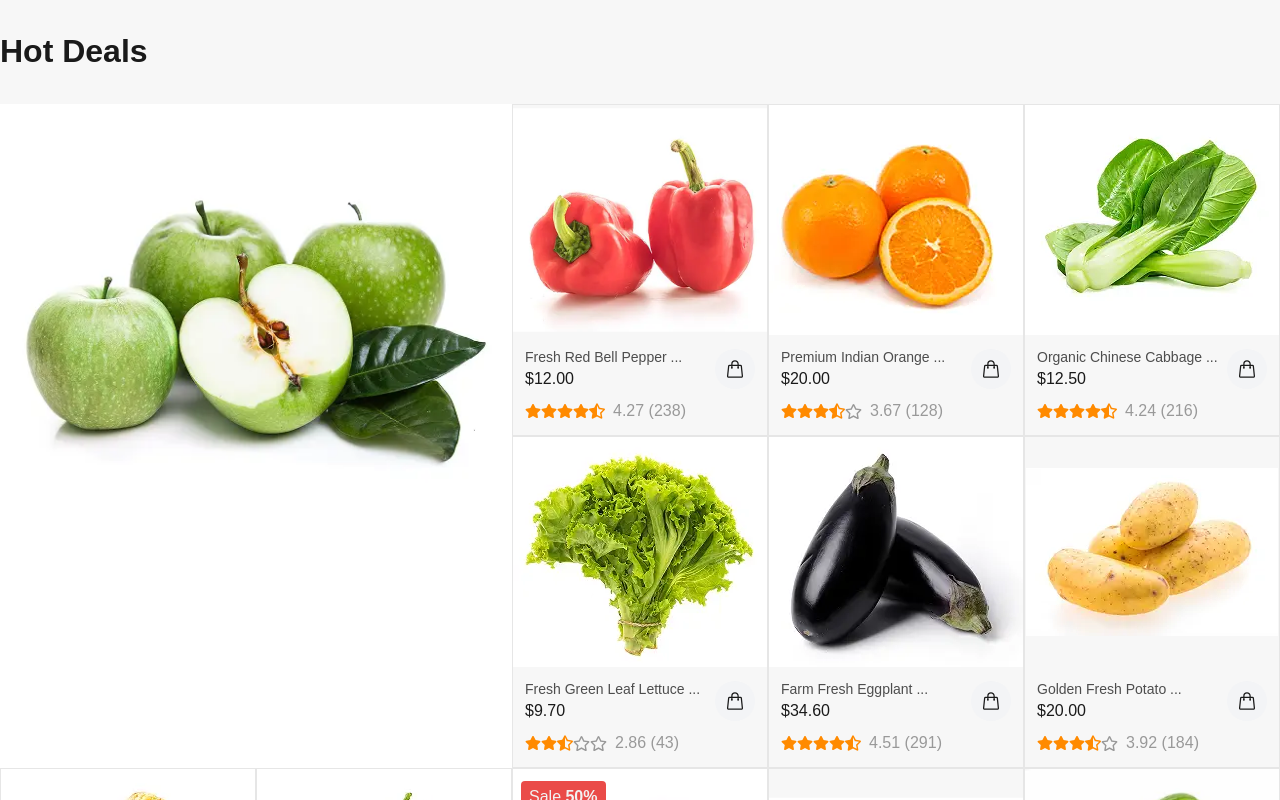
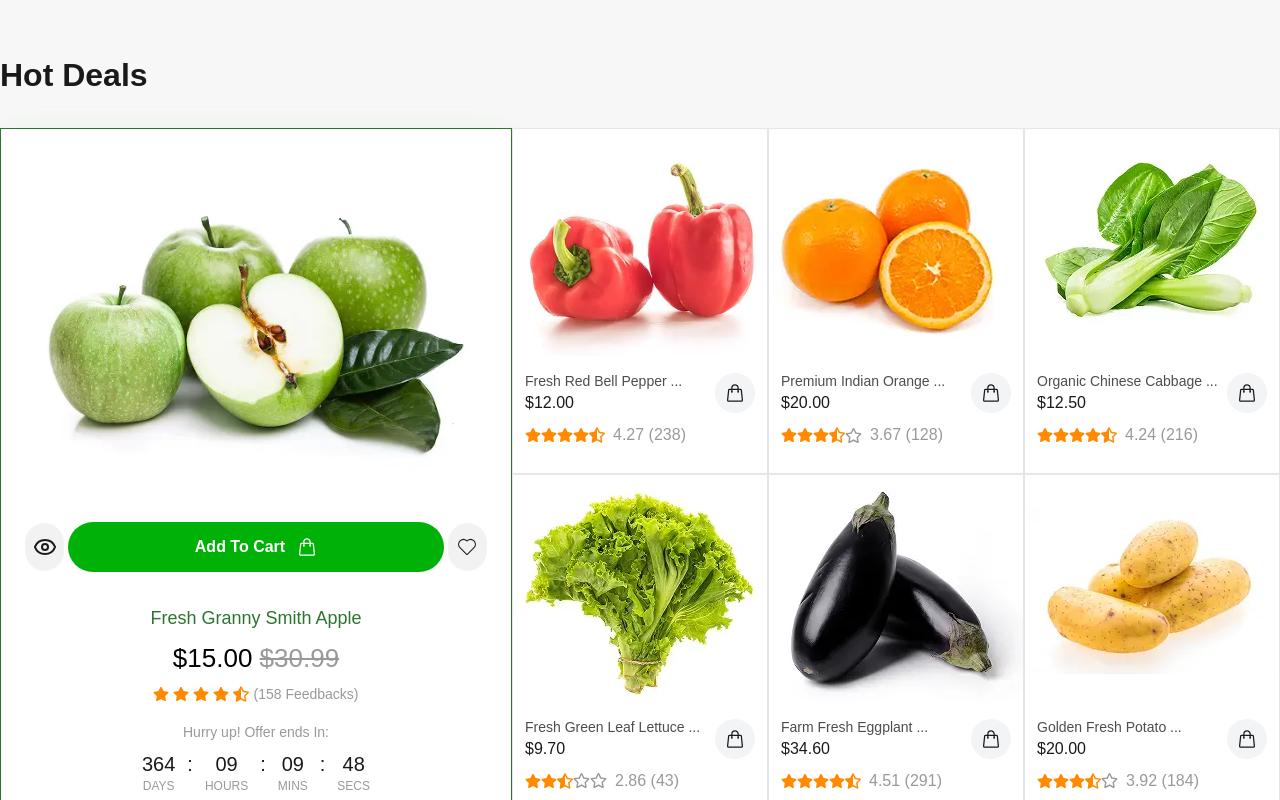
Before and after one commit to shayanabdullah/Eco-bazar, a React (Vite) app: page / in a window 1280 px wide. Shown: the part 3020-3820 px from the top of the page. Built offline with nearby package versions, Linux system fonts and the light colour scheme.

Commit message:
full hot deals  done

```diff
--- a/dev-dist/sw.js
+++ b/dev-dist/sw.js
@@ -81,7 +81,7 @@ define(['./workbox-7e5eb42b'], (function (workbox) { 'use strict';
     "revision": "3ca0b8505b4bec776b69afdba2768812"
   }, {
     "url": "index.html",
-    "revision": "0.kcuk5lse06g"
+    "revision": "0.j863kn4ai4"
   }], {});
   workbox.cleanupOutdatedCaches();
   workbox.registerRoute(new workbox.NavigationRoute(workbox.createHandlerBoundToURL("index.html"), {
--- a/src/components/common/ProductCard.jsx
+++ b/src/components/common/ProductCard.jsx
@@ -7,7 +7,7 @@ import { CiHeart } from "react-icons/ci";
 const ProductCard = ({item, className}) => {
   return (
     <div
-      className={`border border-gray-1 transition-all duration-300 hover:border-hard-primary group relative cursor-pointer hover:shadow-md shadow-primary/32 ${className}`}
+      className={`border border-gray-1 transition-all duration-300 hover:border-hard-primary group bg-white relative cursor-pointer hover:shadow-md shadow-primary/32 ${className}`}
       key={item.id}
     >
       {/* Img */}
@@ -42,12 +42,14 @@ const ProductCard = ({item, className}) => {
           {/* hover quick view  */}
 
           <div className="flex flex-col gap-y-1.5 absolute top-2 right-3">
+
             <div className="w-7 md:w-10 h-7 md:h-10 rounded-full shadow-md flex items-center justify-center opacity-0 translate-x-3 transition-all duration-300 group-hover:opacity-100 group-hover:translate-x-0 bg-white border border-gray-100 cursor-pointer ">
               <LuEye className="text-gray-9  md:text-xl" />
             </div>
             <div className="w-7 md:w-10 h-7 md:h-10 rounded-full shadow-md flex items-center justify-center opacity-0 translate-x-3 transition-all duration-300 group-hover:opacity-100 group-hover:translate-x-0 bg-white border border-gray-100 cursor-pointer ">
               <CiHeart className="text-gray-9 md:text-xl" />
             </div>
+
           </div>
         </div>
         {/* rating */}
--- a/src/components/home/Deals.jsx
+++ b/src/components/home/Deals.jsx
@@ -44,7 +44,7 @@ const Deals = () => {
 
                     {/* Hours */}
                      <div className="flex flex-col gap-y-2">
-                         <p className="text-center">{hour}
+                         <p className="text-center">{hour < 10 ? '0'+hour : hour}
                           <span className="block text-xs font-normal text-center">Hours</span>
                           </p>
                     </div>
@@ -55,7 +55,7 @@ const Deals = () => {
 
                     {/* Minutes */}
                      <div className="flex flex-col gap-y-2">
-                         <p className="text-center">{min}
+                         <p className="text-center">{min < 10 ? '0'+min : min}
                           <span className="block text-xs font-normal">mins</span>
                           </p>
                     </div>
@@ -66,7 +66,7 @@ const Deals = () => {
 
                     {/* secs */}
                      <div className="flex flex-col gap-y-2">
-                         <p className="text-center">{sec}
+                         <p className="text-center">{sec < 10 ? '0'+ sec : sec}
                           <span className="block text-xs font-normal text-center">secs</span>
                           </p>
                     </div>
--- a/src/components/home/HotDeals.jsx
+++ b/src/components/home/HotDeals.jsx
@@ -1,38 +1,157 @@
-import React from 'react'
-import Container from '../layouts/Container'
-import CommonSection from '../common/CommonSection'
-import { popularProducts } from '../../utils/data'
-import ProductCard from './../common/ProductCard';
+import React from "react";
+import Container from "../layouts/Container";
+import CommonSection from "../common/CommonSection";
+import { popularProducts } from "../../utils/data";
+import ProductCard from "./../common/ProductCard";
+import { LuEye } from "react-icons/lu";
+import { CiHeart } from "react-icons/ci";
+import { HiOutlineShoppingBag } from "react-icons/hi2";
+import { useDynamicRating } from "../../hooks/useDynamicRating";
+import { FaRegStar, FaStar, FaStarHalfAlt } from "react-icons/fa";
+import { IoWarningOutline } from "react-icons/io5";
+import { UseCountDown } from "../../hooks/UseCountDown";
 
 const HotDeals = () => {
-  const maxProdToShow =popularProducts.slice(0, 13)
+    const { day, hour, min, sec, expired, message } = UseCountDown("Jun 17 2027");
+  const maxProdToShow = popularProducts.slice(0, 13);
   return (
-    <section className='bg-[#F7F7F7] py-15 '>
+    <section className="bg-[#F7F7F7] py-15 ">
       <Container>
-            <CommonSection title={'Hot Deals'} className={'text-2xl! md:text-heading-05!'}/>
+        <CommonSection
+          title={"Hot Deals"}
+          className={"text-2xl! md:text-heading-05!"}
+        />
         <div className="grid grid-cols-2 grid-rows-3 md:grid-cols-3 lg:grid-cols-5 px-4 lg:px-0">
-              {
-                maxProdToShow.map((item, index)=> (
+          {maxProdToShow.map((item, index) => (
             <>
               {index === 0 && (
+                <div className="right col-span-2 row-span-2 size-full bg-white px-6 border border-hard-primary pb-6 shadow-[0_15px_40px_rgba(32,181,38,0.12)] group  md:h-full">
+                  <img
+                    src={maxProdToShow[2].image}
+                    alt="img"
+                    className="w-full group-hover:scale-[1.02] transition-all duration-300"
+                  />
+               <div className="flex flex-col max-h-full">
+                   <div className="flex items-center justify-between gap-x-1 pb-8">
+                    {/* wishlist */}
+                    <div className="w-8 md:w-12 h-8 md:h-12 rounded-full flex items-center justify-center  bg-[#F2F2F2] border border-gray-100 cursor-pointer ">
+                      <LuEye className="text-gray-9  md:text-2xl" />
+                    </div>
+                    {/* button  */}
+                    <button className="w-full bg-primary py-3.25 rounded-full text-white font-poppins font-semibold text-sm md:text-base flex items-center justify-center gap-x-3 cursor-pointer">
+                      Add To Cart
+                      <HiOutlineShoppingBag className=" md:text-xl" />
+                    </button>
+                    {/* quick view */}
+                    <div className="w-8 md:w-12 h-8 md:h-12 rounded-full  flex items-center justify-center  bg-[#F2F2F2] border border-gray-100 cursor-pointer ">
+                      <CiHeart className="text-gray-9 md:text-2xl" />
+                    </div>
+                  </div>
 
-              <div className="right col-span-2 row-span-2 size-full bg-white">
-                <img src={maxProdToShow[2].image} alt="img" className='w-full' />
+                  <div className=" flex flex-col items-center justify-center ">
+                    {/* Title */}
+                    <div className="text w-full text-center">
+                      <h2 className="font-poppins font-normal text-lg text-hard-primary mb-2">
+                        {maxProdToShow[2].name}
+                      </h2>
+                      {/* Price */}
+                      <p className="font-poppins font-medium text-xl md:text-[26px] ">
+                        ${maxProdToShow[2].price.toFixed(2)}{" "}
+                        <span className="line-through text-gray-4 font-normal">
+                          ${maxProdToShow[2].oldPrice.toFixed(2)}
+                        </span>
+                      </p>
+                    </div>
+                    {/* Rating */}
+                    <div className="">
+                      <div className="flex items-center gap-x-1 capitalize mt-2">
+                        {useDynamicRating(maxProdToShow[2].rating).map(
+                          (rate) =>
+                            rate === "full" ? (
+                              <FaStar className="text-warning text-body-md" />
+                            ) : rate === "half" ? (
+                              <FaStarHalfAlt className="text-warning text-body-md" />
+                            ) : (
+                              <FaRegStar className="text-gray-4 text-[17px]" />
+                            ),
+                        )}
+                        <p className="font-poppins font-normal text-gray-4 text-sm">{`(${maxProdToShow[2].reviewCount} Feedbacks)`}</p>
+                      </div>
+                    </div>
+                    {/* Countdown */}
+                    <div className="flex flex-col gap-y-2 items-center  mt-12 md:mt-4.5">
+                      <h3 className="font-poppins font-normal text-gray-4 text-sm ">
+                        Hurry up! Offer ends In:
+                      </h3>
+                      <div className="">
+                        {expired ? (
+                          <p className="font-poppins font-medium text-xl w-full text-red-800 capitalize flex items-center">
+                            {message} <IoWarningOutline className="text-xl" />
+                          </p>
+                        ) : (
+                          <div className="">
+                            <div className="flex items-start gap-x-3 font-poppins text-xl  font-medium text-gray-9 uppercase w-full justify-center">
+                              {/* Days */}
+                              <div className="flex flex-col gap-y-2 ">
+                                <p className="text-center">
+                                  {day}
+                                  <span className="block text-xs font-normal text-center text-gray-4">
+                                    Days
+                                  </span>
+                                </p>
+                              </div>
+
+                              <span>:</span>
+
+                              {/* Hours */}
+                              <div className="flex flex-col gap-y-2 ">
+                                <p className="text-center">
+                                  {hour < 10 ? "0" + hour : hour}
+                                  <span className="block text-xs font-normal text-center text-gray-4">
+                                    Hours
+                                  </span>
+                                </p>
+                              </div>
+
+                              <span>:</span>
+
+                              {/* Minutes */}
+                              <div className="flex flex-col gap-y-2 ">
+                                <p className="text-center">
+                                  {min < 10 ? "0" + min : min}
+                                  <span className="block text-xs font-normal text-gray-4">
+                                    mins
+                                  </span>
+                                </p>
+                              </div>
+
+                              <span>:</span>
+
+                              {/* secs */}
+                              <div className="flex flex-col gap-y-2">
+                                <p className="text-center">
+                                  {sec < 10 ? "0" + sec : sec}
+                                  <span className="block text-xs font-normal text-center text-gray-4">
+                                    secs
+                                  </span>
+                                </p>
+                              </div>
+                            </div>
                           </div>
                         )}
-                {
-                  index !== 2 && index !== 0 && (
-                      <ProductCard item={item}/>
-                  )
-                }
-
+                      </div>
+                    </div>
+                  </div>
+               </div>
+                </div>
+              )}
+              {index !== 2 && index !== 0 && <ProductCard item={item} />}
             </>
-                ))
-              }
+          ))}
         </div>
       </Container>
     </section>
-  )
-}
+  );
+};
 
-export default HotDeals
+export default HotDeals;
--- a/src/hooks/UseCountDown.jsx
+++ b/src/hooks/UseCountDown.jsx
@@ -20,6 +20,7 @@ const timerInterval = setInterval(()=> {
 return () => clearInterval(timerInterval);
 
 }, [countDownDate])
+
 // days = 1000ms x 60 = 60sec (1minutes) x 60 = 1 hour x 24 = 24hour = 1 day
   const days = Math.floor(countDown / (1000 * 60 * 60 * 24));
   const hours = Math.floor((countDown % (1000 * 60 * 60 * 24)) / (1000 * 60 * 60));
--- a/src/utils/data.js
+++ b/src/utils/data.js
@@ -1,8 +1,8 @@
 export const popularProducts = [
   {
     id: 1,
-    name: "Fresh Granny Smith Apple",
-    image: "/popular-products/apple.webp",
+    name: "Premium Red Apple",
+    image: "/popular-products/red-apple.webp",
     price: 14.99,
     oldPrice: 20.99,
     sale: 50,
@@ -19,7 +19,7 @@ export const popularProducts = [
   },
   {
     id: 3,
-    name: "Fresh Apple",
+    name: "Fresh Granny Smith Apple",
     image: "/popular-products/green-apple.webp",
     price: 15.00,
     rating: 4.17,
```
Also changed, not shown: public/popular-products/red-apple.webp (added). Lines whose indentation alone changed are shown as unchanged.
